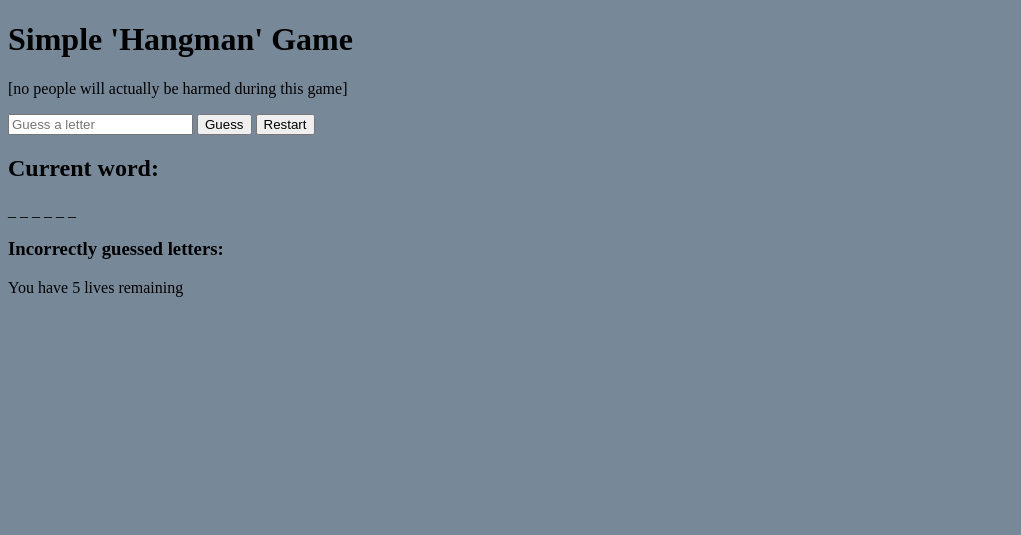
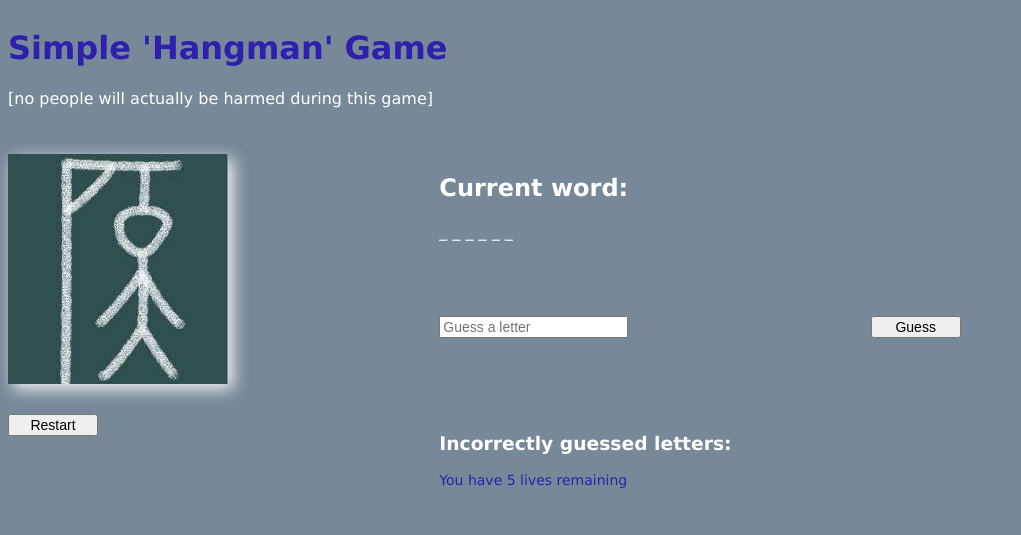
Before and after one commit to judithbloem/Galgje, a website: page index.html in a window 1280 px wide. Shown: the whole page, without its empty margins (0-1021 px from the left). Drawn offline with Linux system fonts and the light colour scheme.

Commit message:
update html and css for styling

```diff
--- a/index.html
+++ b/index.html
@@ -8,8 +8,11 @@
     <link rel="stylesheet" type="text/css" href="style.css" />
   </head>
   <body>
+    <div class="container">
+      <div class="header">
         <h1>Simple 'Hangman' Game</h1>
         <p>[no people will actually be harmed during this game]</p>
+      </div>
 
       <div class="win">
         <h2>You won!</h2>
@@ -22,14 +25,37 @@
         <p>The chosen word was: <span></span></p>
       </div>
 
-    <input type="text" placeholder="Guess a letter" maxlength="1" />
-    <button class="guess">Guess</button>
-    <button class="restart">Restart</button>
+      <div class="image">
+        <img src="images galgje.jpeg" />
+      </div>
+
+      <div>
+        <input
+          class="input"
+          type="text"
+          placeholder="Guess a letter"
+          maxlength="1"
+        />
+      </div>
+      <div><button class="guess">Guess</button></div>
+
+      <div><button class="restart">Restart</button></div>
+
+      <div class="current">
         <h2>Current word:</h2>
         <div class="the_word">_ _ _ _ _</div>
+      </div>
+
+      <div>
         <h3>Incorrectly guessed letters:</h3>
         <div class="guessed_letters"></div>
+
+        <div>
           <p class="lives">You have <span></span> lives remaining</p>
-    <script type="text/javascript" src="script.js"></script>
+        </div>
+      </div>
+    </div>
+
+    <script defer type="text/javascript" src="script.js"></script>
   </body>
 </html>
--- a/style.css
+++ b/style.css
@@ -1,11 +1,62 @@
 body {
   background-color: lightslategrey;
+  color: white;
+  font-family: Verdana, Geneva, Tahoma, sans-serif, sans-serif;
+}
+
+.container {
+  height: 100%;
+  width: 100%;
+  display: grid;
+  grid-gap: 30px;
+  grid-template-columns: repeat(3, 1fr);
+  grid-template-rows: auto auto auto auto auto;
+  grid-template-areas:
+    "h h h"
+    "i c c"
+    "i n g"
+    "r l t";
+}
+
+.header {
+  grid-area: h;
+}
+
+.current {
+  grid-area: c;
+}
+.guess {
+  grid-area: g;
+}
+.input {
+  grid-area: n;
+  font-size: 14px;
+}
+.guessed_letters {
+  grid-area: t;
+  font-size: 14px;
+}
+.lives {
+  grid-area: l;
+  font-size: 14px;
+  color: rgb(46, 32, 172);
+}
+
+.restart {
+  grid-area: r;
+}
+
+h1 {
+  color: rgb(46, 32, 172);
 }
 
 .win,
 .lose {
   display: none;
+  transform: rotateZ(30deg), translateY(200px);
 }
+/*
+als display: none; dan geen animatie: use position: abosolute & visibility: hidden */
 
 .win h2 {
   color: red;
@@ -14,3 +65,32 @@ body {
 .lose h2 {
   color: blue;
 }
+
+.image {
+  box-shadow: 5px 5px 15px whitesmoke;
+  grid-area: i;
+  width: 220px;
+  height: 230px;
+}
+
+button {
+  font-size: 14px;
+  width: 90px;
+}
+
+.guess:hover {
+  cursor: pointer;
+  background-color: orange;
+  font-size: 15px;
+  width: 100px;
+  transition: width ease-in-out;
+}
+
+.restart:hover {
+  cursor: pointer;
+  background-color: blue;
+  color: white;
+  font-size: 15px;
+  width: 100px;
+  transition: width ease-in-out;
+}
```
Also changed, not shown: images galgje.jpeg (added). Lines whose indentation alone changed are shown as unchanged.
